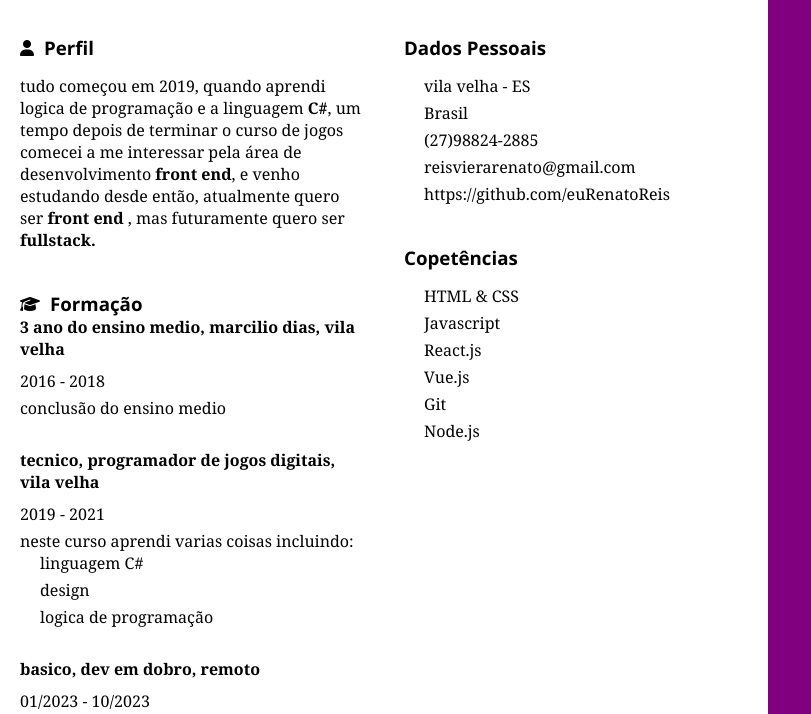
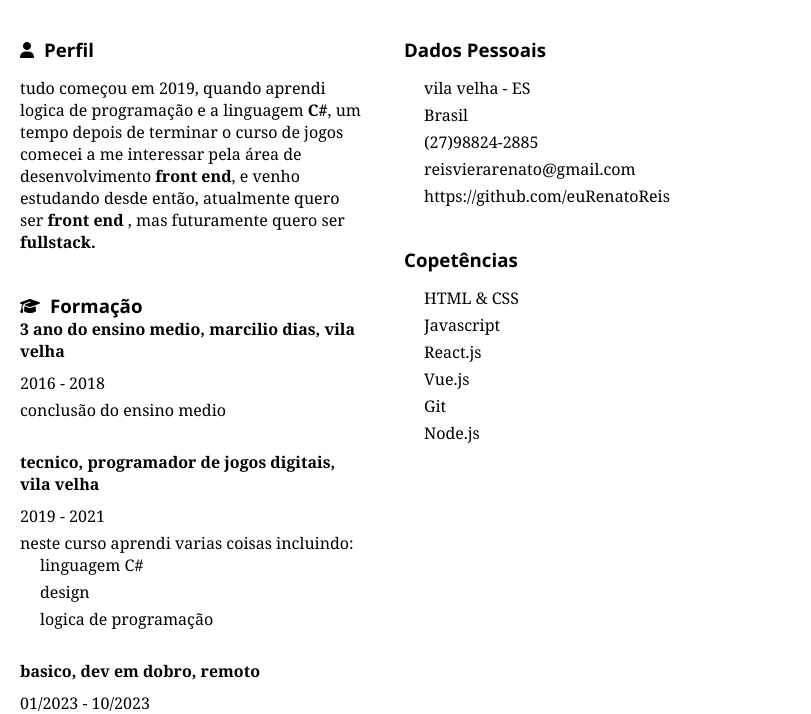
Before and after one commit to euRenatoReis/curriculohtml, a plain HTML site: page index.html in a window 1280 px wide. Shown: the part 88-802 px from the top of the page, without its empty margins (0-811 px from the left). Drawn offline with Linux system fonts and the light colour scheme.

Commit message:
Add files via upload

```diff
--- a/index.html
+++ b/index.html
@@ -16,10 +16,9 @@
         }
 
         html{
-            display: flex;
             background: none;
             width: 60vw;
-            background-color: purple;
+            background-color: rgb(255, 255, 255);
         }
 
         body {
@@ -27,7 +26,6 @@
             flex-direction: column;
             background-color: rgb(255, 255, 255);
             width: 100%;
-
             justify-content: center;
             font-family: Georgia, 'Times New Roman', Times, serif;
         }
@@ -36,7 +34,6 @@
             display: flex;
             flex-direction: column;
             padding: 20px;
-
             height: 10%;
         }
 
@@ -45,7 +42,6 @@
             flex-direction: row;
             width: 100%;
             height: 90%;
-
         }
 
         h3 {
```
